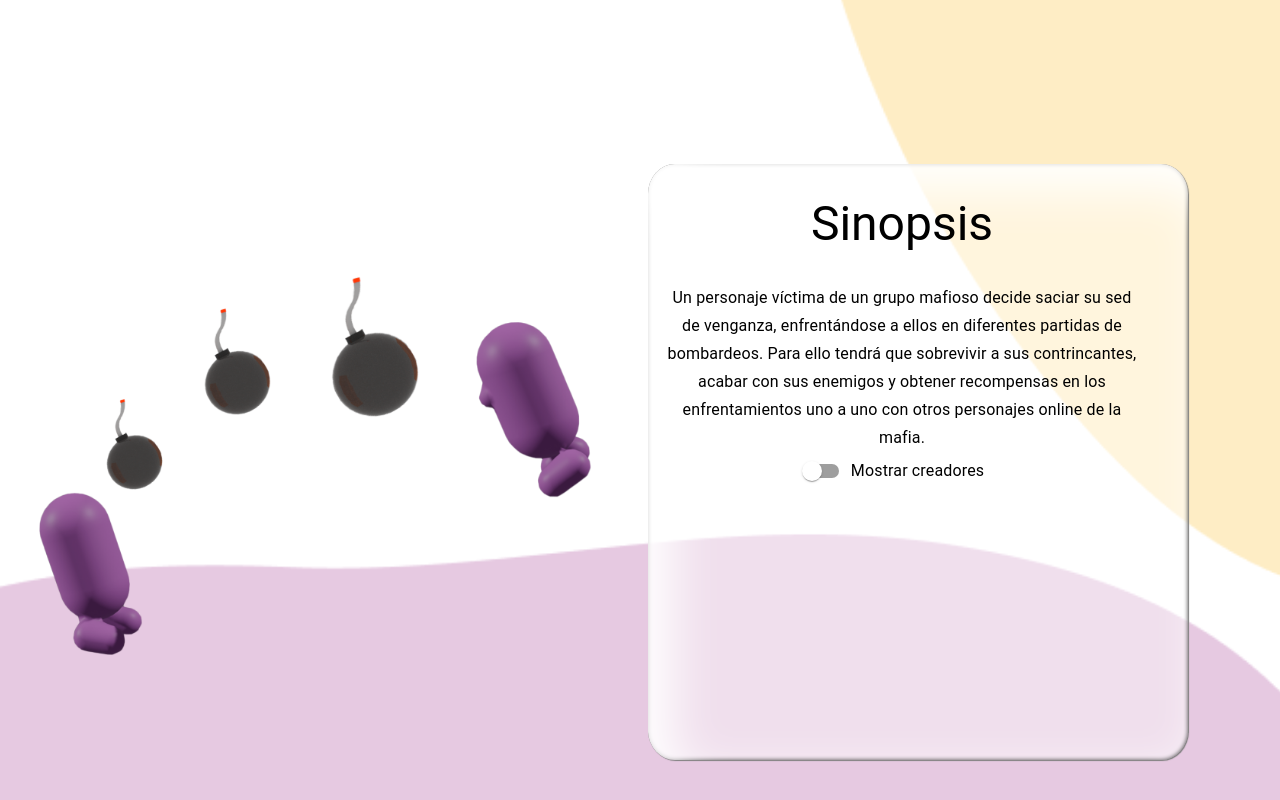
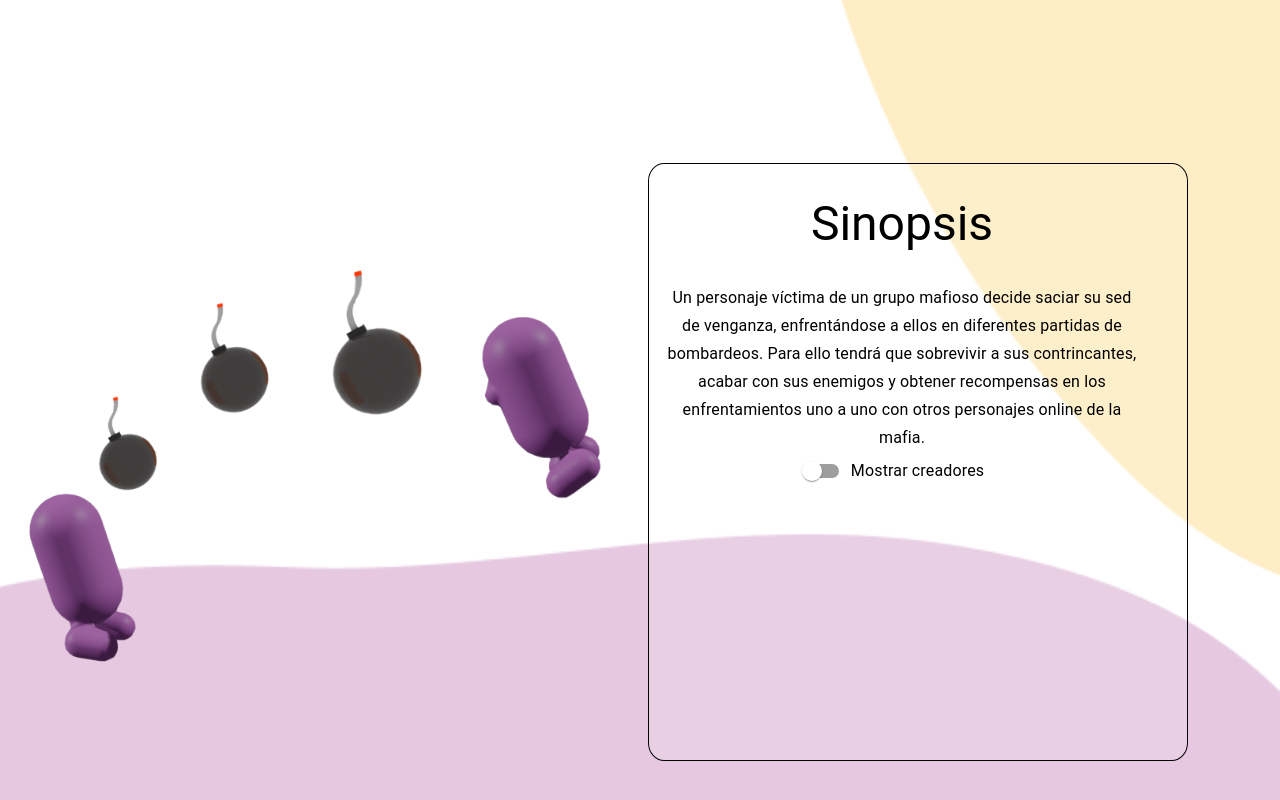
Before and after one commit to CamiloArboledaG/bumbstruction, a React (Create React App) app: page / in a window 1280 px wide. Shown: the part 1808-2608 px from the top of the page. Built offline with nearby package versions, Linux system fonts and the light colour scheme.

Commit message:
cambio sinopsis e imagenes responsive

```diff
--- a/src/components/Cuerpo/Cuerpo.js
+++ b/src/components/Cuerpo/Cuerpo.js
@@ -6,16 +6,15 @@ import Box from '@mui/material/Box';
 
 const useStyles = makeStyles({
     Logo: {
-        height: "80vh",
-        minHeight: "20vh",
-
+        height: "100%",
+        width:"100%",
     },
 });
 
 export default function Nombre() {
     const classes = useStyles();
     return (
-        <Box sx={{ flexGrow: 1, height: "100vh" }}>
+        <Box sx={{ flexGrow: 1, height: "100vh", }}>
         <Grid container spacing={2} >
             <Grid item xs={12}>
                  <img src={bombs} alt="Logo" className={classes.Logo} />
--- a/src/components/Cuerpo/Documento.js
+++ b/src/components/Cuerpo/Documento.js
@@ -11,7 +11,8 @@ const useStyles = makeStyles({
         height: "100vh",
     },
     Logo: {
-        height: "50vh",
+        height: "100%",
+        width:"100%",
         minHeight: "20vh",
     },
     sinopsis: {
@@ -52,7 +53,7 @@ export default function Sinopsis() {
                     <a href='/GDD.pdf' className={classes.down} download>Descargar</a>
                 </Button>
             </Grid>
-            <Grid item xs={12} md={5}>
+            <Grid item xs={12} md={5} >
                 <img src={Imagen} alt="Logo" className={classes.Logo} />
             </Grid>
 
--- a/src/components/Cuerpo/Sinopsis.js
+++ b/src/components/Cuerpo/Sinopsis.js
@@ -12,16 +12,16 @@ const useStyles = makeStyles({
         height: "150vh",
     },
     Logo: {
-        height: "50vh",
-        minHeight: "20vh",
+        height: "50%",
+        width:"100%",
 
     },
     sinopsis: {
         padding: "3rem",
         margin: "1rem",
-        backgroundColor: "rgba(255, 255, 255, 0.4)",
-        borderRadius:"5%",
-        boxShadow:"inset 20px 20px 50px 5px white, inset 0px 0px 4px 0px black, 1px 1px 1px 0px gray",
+        backgroundColor: "rgba(255, 255, 255, 0.1)",
+        borderRadius:"3%",
+        border: "1px solid black"
     },
     tittle: {
         paddingBottom: "2rem",
@@ -34,10 +34,10 @@ export default function Sinopsis() {
     const classes = useStyles();
     return (
         <Grid container spacing={2} className={classes.root}>
-            <Grid item xs={12} md={6}>
+            <Grid item xs={12} sm={9} md={6}>
                 <img src={Imagen} alt="Logo" className={classes.Logo} />
             </Grid>
-            <Grid item xs={12} md={5} className={classes.sinopsis}>
+            <Grid item xs={12} sm={12} md={5} className={classes.sinopsis}>
                 <div className={classes.tittle}>
                     <Typography variant="h3" align="center" >Sinopsis</Typography>
                 </div>
@@ -45,7 +45,7 @@ export default function Sinopsis() {
                     <Typography variant="subtitle1" align="center">Un personaje víctima de un grupo mafioso decide saciar su sed de venganza, enfrentándose a ellos en diferentes partidas de bombardeos. Para ello tendrá que sobrevivir a sus contrincantes, acabar con sus enemigos y obtener recompensas en los enfrentamientos uno a uno con otros personajes online de la mafia.
                     </Typography>
                 </div>
-                <div>
+                <div style={{width:"100%"}}>
                     <Integrantes></Integrantes>
                 </div>
             </Grid>
```
